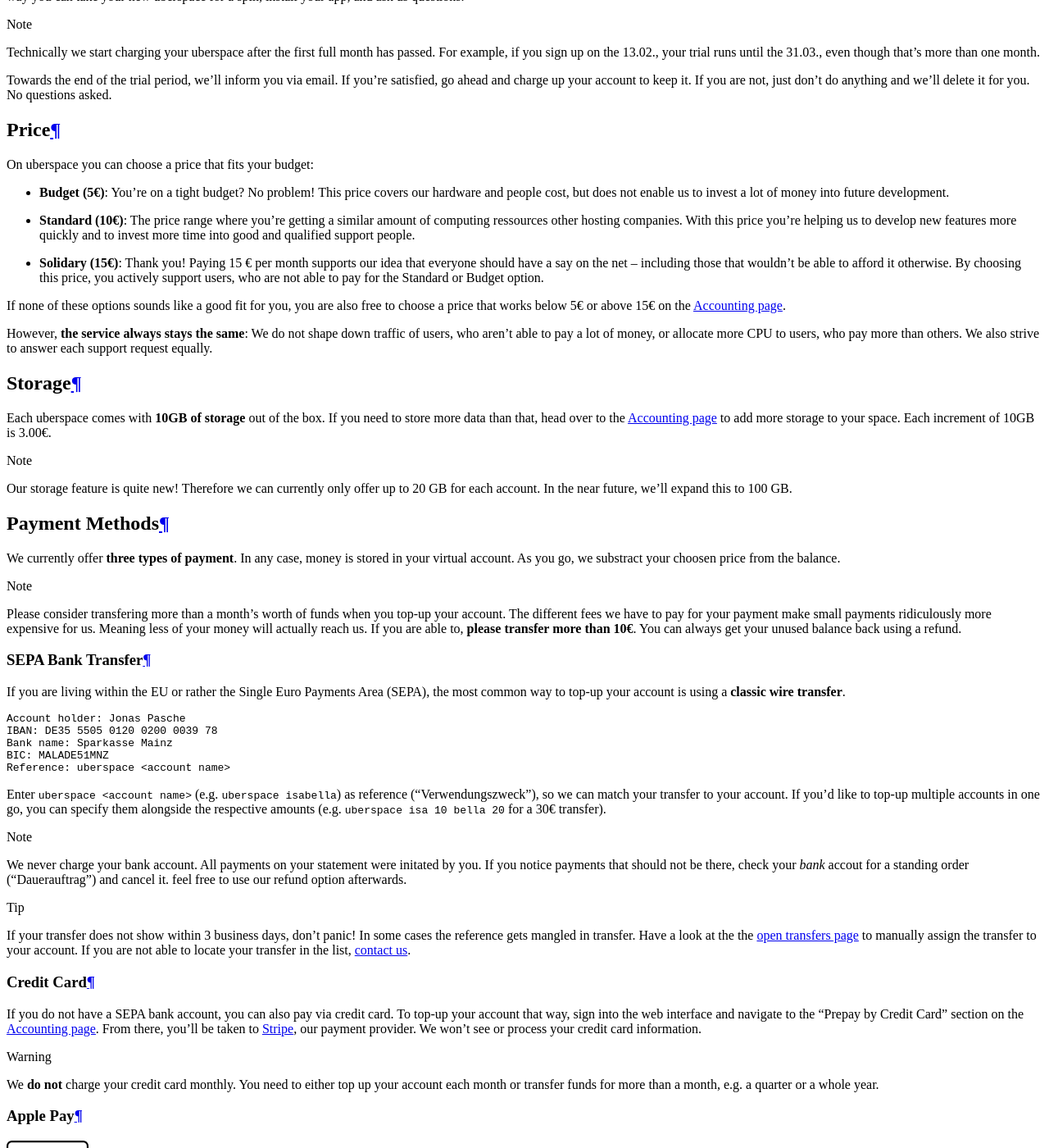
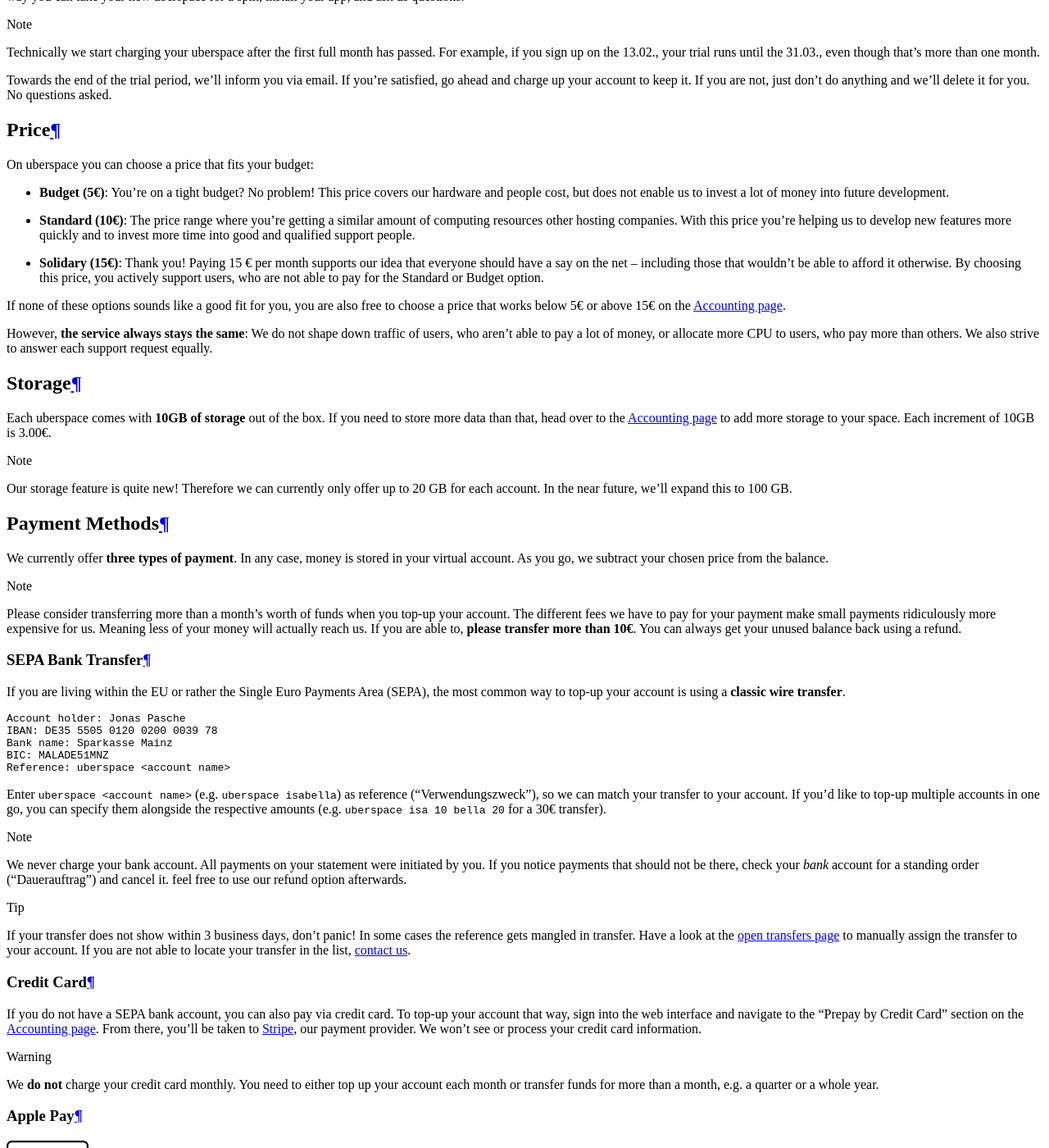
Before and after one commit to Uberspace/manual, a Sphinx documentation site: the page built from source/billing-general.rst, in a window 1280 px wide and 1400 px high, scrolled down 2140 px. Shown: the whole window at 82% size. Built offline with Sphinx 7.4.7 and the Read the Docs theme 2.0.0, drawn with Linux system fonts in a browser that asks for light colours; pages that are not in the unit, such as notebooks, are missing from menus; some of the changed text lies outside the part shown.

Commit message:
Update billing-general.rst
several typos

```diff
--- a/source/billing-general.rst
+++ b/source/billing-general.rst
@@ -46,7 +46,7 @@
   hardware and people cost, but does not enable us to invest a lot of money into
   future development.
 * **Standard (10€)**: The price range where you're getting a similar amount of
-  computing ressources other hosting companies. With this price you're helping
+  computing resources other hosting companies. With this price you're helping
   us to develop new features more quickly and to invest more time into good and
   qualified support people.
 * **Solidary (15€)**: Thank you! Paying 15 € per month supports our idea that
@@ -78,12 +78,12 @@
 ---------------
 
 We currently offer **three types of payment**. In any case, money is stored in
-your virtual account. As you go, we substract your choosen price from the
+your virtual account. As you go, we subtract your chosen price from the
 balance.
 
 .. note::
 
-  Please consider transfering more than a month's worth of funds when you top-up
+  Please consider transferring more than a month's worth of funds when you top-up
   your account. The different fees we have to pay for your payment make small
   payments ridiculously more expensive for us. Meaning less of your money will
   actually reach us. If you are able to, **please transfer more than 10€**. You
@@ -111,14 +111,14 @@
 .. note::
 
   We never charge your bank account. All payments on your statement were
-  initated by you. If you notice payments that should not be there, check your
-  *bank* accout for a standing order (“Dauerauftrag”) and cancel it. feel free
+  initiated by you. If you notice payments that should not be there, check your
+  *bank* account for a standing order (“Dauerauftrag”) and cancel it. feel free
   to use our refund option afterwards.
 
 .. tip::
 
   If your transfer does not show within 3 business days, don't panic! In some
-  cases the reference gets mangled in transfer. Have a look at the the
+  cases the reference gets mangled in transfer. Have a look at the
   `open transfers page <dashboardopentransfers_>`_ to manually assign the
   transfer to your account. If you are not able to locate your transfer in the
   list, `contact us <support_>`_.
@@ -146,7 +146,7 @@
   :align: right
   :width: 100 px
 
-To top-up your acocunt using Apple Pay, use the "Prepay by Credit Card" feature
+To top-up your account using Apple Pay, use the "Prepay by Credit Card" feature
 on the `Accounting page <dashboardaccount_>`_. If you're using an iOS or macOS
 device, stripe will offer Apple Pay in addition to a standard credit card.
 
@@ -158,7 +158,7 @@
   :align: right
   :width: 100 px
 
-To top-up your acocunt using Google Pay, use the "Prepay by Credit Card" feature
+To top-up your account using Google Pay, use the "Prepay by Credit Card" feature
 on the `Accounting page <dashboardaccount_>`_. On stripe's page, select GPay.
 
 .. warning::
```
Also changed, not shown: other parts of source/billing-general.rst (+6 -6 lines).
